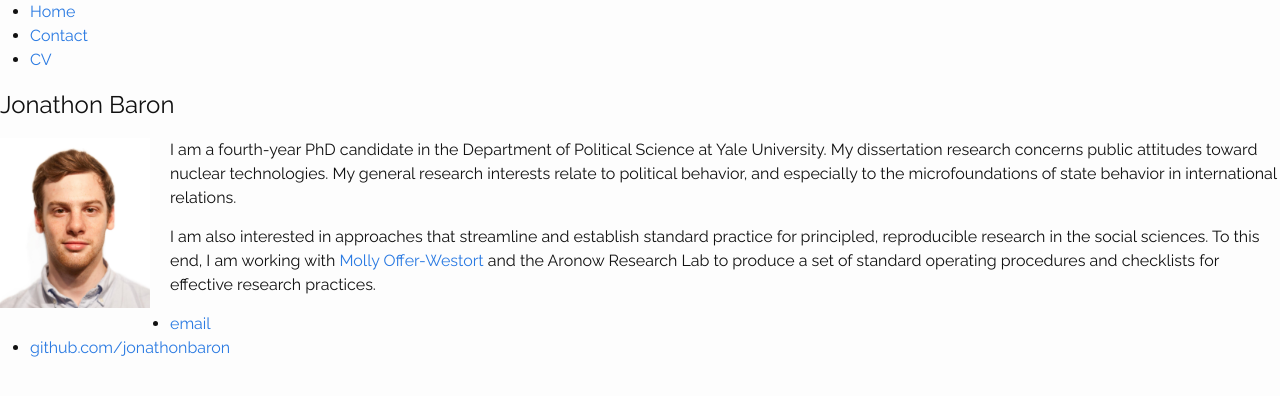
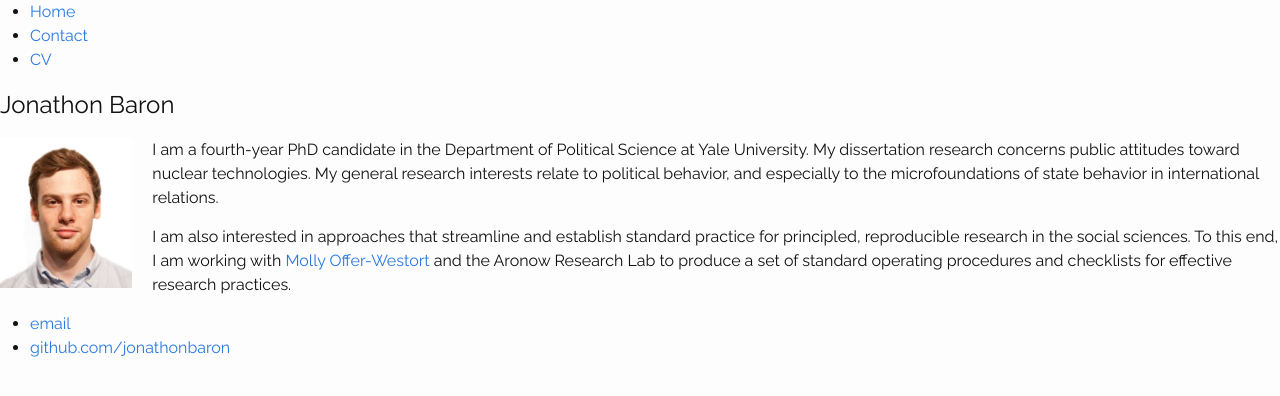
Before and after one commit to jonathonbaron/jonathonbaron.github.io, a Jekyll site: the page built from index.md, in a window 1280 px wide. Shown: the top 396 px of the page. Built offline with Jekyll 4.4.1, drawn with Linux system fonts in a browser that asks for light colours.

Commit message:
Update index.md

```diff
--- a/index.md
+++ b/index.md
@@ -4,7 +4,7 @@
 date:   2016-12-19
 ---
 
-<img style="float: left; width: 150px; margin: 0 20px 10px 0" src="/assets/baron_photo.jpg" alt="pic" />
+<img style="float: left; height: 150px; margin: 0 20px 10px 0" src="/assets/baron_photo.jpg" alt="pic" />
 
 I am a fourth-year PhD candidate in the Department of Political Science at Yale University. My dissertation research concerns public attitudes toward nuclear technologies. My general research interests relate to political behavior, and especially to the microfoundations of state behavior in international relations.
 
```
